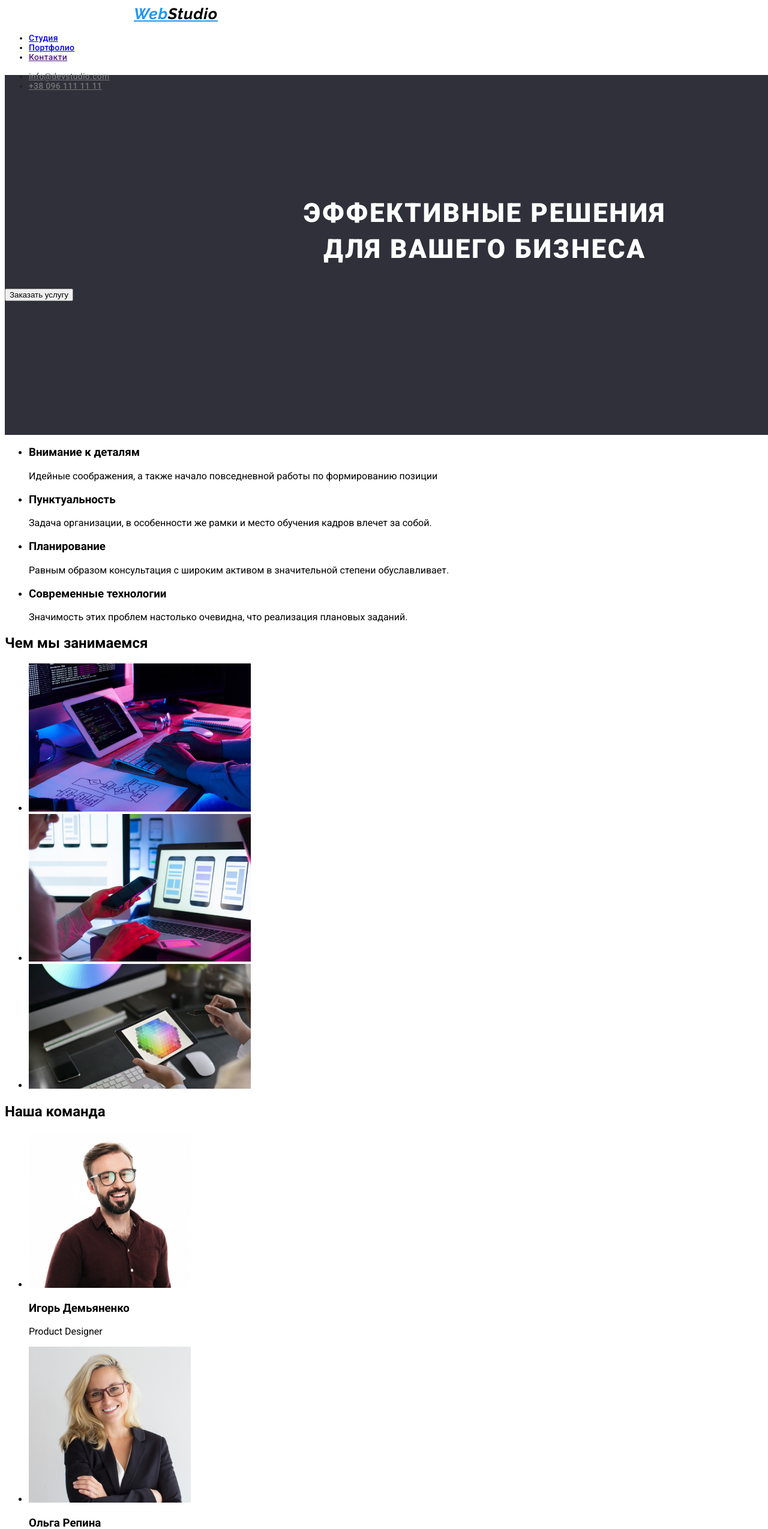
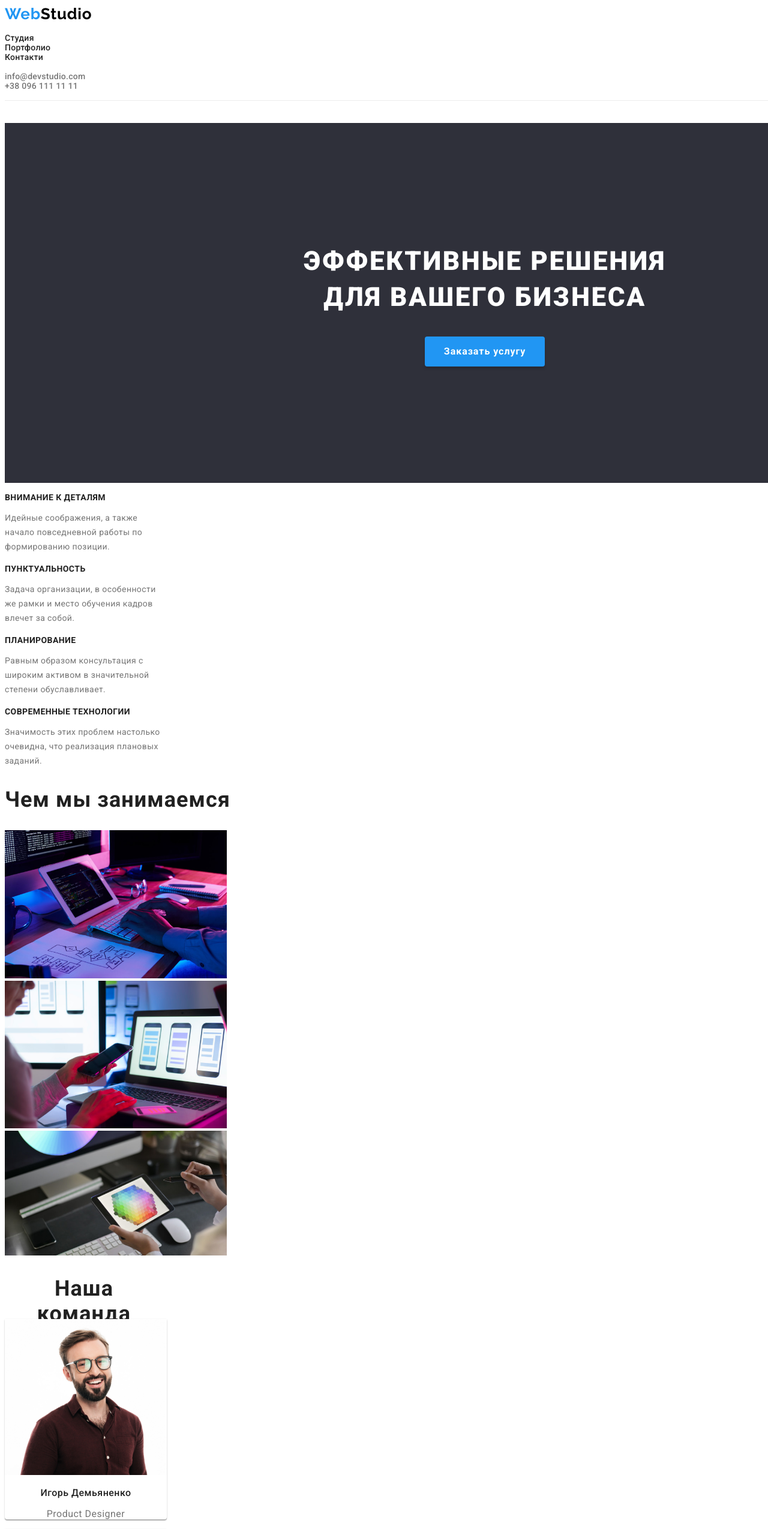
Before and after one commit to Daniil-Kachura/goit-markup-hw-02, a plain HTML site: page index.html in a window 1280 px wide. Shown: the top 2549 px of the page at 60% size. Drawn offline with Linux system fonts and the light colour scheme.

Commit message:
палітра кольорів

```diff
--- a/css/styles.css
+++ b/css/styles.css
@@ -1,3 +1,34 @@
+/* палитра кольорів */
+:root{
+  /* колір фону, колір першої чатини лого */
+  --background-color:#ffff;
+/* текст кольорів */
+  --text-color:#212121;
+  /* колір наведення */
+  --hover-color:#2196F3;
+/* колір тіні */
+  --border-color:#ECECEC;
+  /* колір лого в хедері друга частина */
+  --textlogo-color: #000000;
+/* колір тексту майл та телефону */
+ --mail-tel-color:#757575;
+/* колір фону для панелі з кнопкой */
+--background-header-color:#2F303A;
+/* колір текст та фону при наведенні та табуляції */
+--text-color-btn:#000000;
+--background-color-btn:#00ad23;
+/* коліт текст та фону при натисканні */
+--active-btn-text:#000000;
+--active-btn-background:#961a04;
+/* тіні для нашої команди */
+--boxshadov-clor1:rgba(0, 0, 0, 0.12);
+--boxshadov-clor2:rgba(0, 0, 0, 0.14);
+--boxshadov-clor3:rgba(0, 0, 0, 0.2);
+/* текст почти в футері */
+--text-mail-footer:#ffffff99;
+/* фон для портфоліо */
+--background-portfolio:#E5E5E5;
+}
 /* body */
 .body {
   font-family: 'Roboto', sans-serif;
@@ -6,25 +37,32 @@
 /* шапка styles */
 .header{
 width: 1600px;
-height: 80px;
-left: 0px;
-top: 0px;
-background: #FFFFFF;
+min-height: 80px;
+background: var(--background-color);
+border-bottom: 1px solid #ECECEC;
 }
 .logo-start{
 font-family: 'Raleway';
+font-style: normal;
 font-weight: 700;
 font-size: 26px;
 line-height: 31px;
 letter-spacing: 0.03em;
 color: #2196F3;
-
-margin-left: 215px;
-
+text-decoration: none;
 }
 .logo-end{
-  color: rgba(0, 0, 0, 1);
-
+  color: #000000;
+ text-decoration: none;
+}
+.logo-footer, .adress-link{
+  color:#ffffff;
+  font-style: normal;
+  text-decoration: none;
+}
+.style-link{
+  list-style-type: none;
+  padding: 0;
 }
 .style-nav-link{
 font-weight: 500;
@@ -32,23 +70,28 @@ font-size: 14px;
 line-height: 16px;
 letter-spacing: 0.02em;
 color: #212121;
-
+text-decoration: none;
 }
+/* наведення та табуляція для нав */
 .style-nav-link :hover,
 .style-nav-link :focus
 {
   color: #2196F3;
 }
+.header-color-link{
+  color: #212121;
+  text-decoration: none;
+}
+/* колір тексту для меіл та тел */
 .mail-link{
   color: #757575;
+  text-decoration: none;
 }
 /* main styles */
 .main-header {
-background: rgba(47, 48, 58, 1);
+background: #2F303A;
 width: 1600px;
 height: 600px;
-left: 0px;
-top: 80px;
 }
 .text-main{
 font-family: 'Roboto';
@@ -64,10 +107,117 @@ margin-left: 450px;
 margin-right: 450px;
 padding-top: 200px;
 }
+/* Шапка с кнопкой */
 .style-btn{
+  color: #FFFFFF;
+  background: #2196F3;
+  box-shadow: 0px 4px 4px rgba(0, 0, 0, 0.15);
+  border-radius: 4px;
+font-family: 'Roboto';
+font-style: normal;
+font-weight: 700;
+font-size: 16px;
+line-height: 30px;
+display: flex;
+align-items: center;
+text-align: center;
+letter-spacing: 0.06em;
+padding: 10px 32px;
+margin: 0 auto;
+border: 0;
+}
+.style-btn:hover,
+.style-btn:focus
+{
+  color: #000000;
+  background: #00ad23;
+}
+.style-btn:active{
+  color: #000000;
+  background: #961a04;
+}
+/* Особенности */
+.peculiarities-title{
+  font-family: 'Roboto';
+font-style: normal;
+font-weight: 700;
+font-size: 14px;
+line-height: 16px;
+letter-spacing: 0.03em;
+text-transform: uppercase;
+width: 270px;
+height: 16px;
+color: #212121;
+}
+.peculiarities-text{
+  font-family: 'Roboto';
+font-style: normal;
+font-weight: 400;
+font-size: 14px;
+line-height: 24px;
+letter-spacing: 0.03em;
+width: 270px;
+height: 75px;
+color: #757575;
+}
+/* Чем мы занимаемся */
+.work-titel{
+width: 376px;
+height: 42px;
+font-family: 'Roboto';
+font-style: normal;
+font-weight: 700;
+font-size: 36px;
+line-height: 42px;
+text-align: center;
+letter-spacing: 0.03em;
+color: #212121;
+}
+/* Наша команда */
+.team{
+  width: 264px;
+height: 42px;
+font-family: 'Roboto';
+font-weight: 700;
+font-size: 36px;
+line-height: 42px;
+text-align: center;
+letter-spacing: 0.03em;
+
+color: #212121;
+}
+.team-item{
+  width: 270px;
+  background: #FFFFFF;
+/* material shadow v1 */
+box-shadow:
+0px 1px 3px rgba(0, 0, 0, 0.12),
+0px 1px 1px rgba(0, 0, 0, 0.14),
+0px 2px 1px rgba(0, 0, 0, 0.2);
+border-radius: 0px 0px 4px 4px;
 
 }
+.name-team{
+font-family: 'Roboto';
+font-style: normal;
+font-weight: 500;
+font-size: 16px;
+line-height: 19px;
+text-align: center;
+letter-spacing: 0.03em;
+color: #212121;
 
+}
+.position-team{
+font-family: 'Roboto';
+font-style: normal;
+font-weight: 400;
+font-size: 16px;
+line-height: 19px;
+text-align: center;
+letter-spacing: 0.03em;
+color: #757575;
+}
 /* скрыть заголовок */
 .visually-hidden {
     position: absolute;
@@ -82,3 +232,23 @@ padding-top: 200px;
     clip: rect(0 0 0 0);
     overflow: hidden;
   }
+  .footer{
+width: 1600px;
+height: 252px;
+background: #2F303A;
+  }
+  .mail-footer{
+   color:#ffffff99;
+   text-decoration: none;
+  }
+.adress-link:hover,
+.mail-footer:hover,
+.adress-link:focus,
+.mail-footer:focus
+{
+  color: #2196F3;
+}
+/* колір фону для партфоліо */
+.section-portfolio{
+  background:  #E5E5E5;
+}
--- a/index.html
+++ b/index.html
@@ -5,20 +5,21 @@
     <title>WebStudio</title>
     <link rel="preconnect" href="https://fonts.googleapis.com">
 <link rel="preconnect" href="https://fonts.gstatic.com" crossorigin>
-<link href="https://fonts.googleapis.com/css2?family=Raleway:ital,wght@1,700&family=Roboto:wght@400;500;700;900&display=swap" rel="stylesheet">
-    <link rel="stylesheet" href="./css/styles.css">
+<link href="https://fonts.googleapis.com/css2?family=Raleway:wght@700&family=Roboto:wght@400;500;700;900&display=swap"
+              rel="stylesheet">
+<link rel="stylesheet" href="./css/styles.css" type="text/css">
   </head>
   <body class="body">
     <header class="header">
       <nav>
-        <a href="./index.html" class="logo-start">Web<span class="logo-end">Studio</a></span>
+        <a href="./index.html" class="logo-start">Web<span class="logo-end">Studio</span></a>
         <ul class="style-link">
-            <li class="style-nav-link"><a href="./index.html">Студия</a>
-            <li class="style-nav-link"><a href="./portfolio.html">Портфолио</a></li>
-            <li class="style-nav-link"><a href="">Контакти</a></li>
+            <li class="style-nav-link"><a class="header-color-link" href="./index.html">Студия</a>
+            <li class="style-nav-link"><a class="header-color-link" href="./portfolio.html">Портфолио</a></li>
+            <li class="style-nav-link"><a class="header-color-link" href="">Контакти</a></li>
         </ul>
       </nav>
-      <ul>
+      <ul class="style-link">
         <li class="style-nav-link"><a href="mailto:info@devstudio.com" class="mail-link">info@devstudio.com</a>
         <li class="style-nav-link"><a href="tel:+380961111111" class="mail-link">+38 096 111 11 11</a></li>
       </ul>
@@ -32,38 +33,37 @@
     <!--/* Особенности */-->
       <section>
        <h2 class="visually-hidden">ААААА</h2>
-        <ul>
+        <ul class="style-link">
            <li>
-            <h3>Внимание к деталям</h3>
-             <p>Идейные соображения, а также начало повседневной работы по формированию
-            позиции
+            <h3 class="peculiarities-title">Внимание к деталям</h3>
+             <p class="peculiarities-text">Идейные соображения, а также начало повседневной работы по формированию
+            позиции.
           </p>
           </li>
           <li>
-            <h3>Пунктуальность</h3>
-            <p>Задача организации, в особенности же рамки и место обучения кадров
+            <h3 class="peculiarities-title">Пунктуальность</h3>
+            <p class="peculiarities-text">Задача организации, в особенности же рамки и место обучения кадров
               влечет за собой.
             </p>
           </li>
           <li>
-            <h3>Планирование</h3>
-           <p>Равным образом консультация с широким активом в значительной степени
+            <h3 class="peculiarities-title">Планирование</h3>
+           <p class="peculiarities-text">Равным образом консультация с широким активом в значительной степени
             обуславливает.
           </p>
           </li>
           <li>
-            <h3>Современные технологии</h3>
-           <p>Значимость этих проблем настолько очевидна, что реализация плановых
+            <h3 class="peculiarities-title">Современные технологии</h3>
+           <p class="peculiarities-text">Значимость этих проблем настолько очевидна, что реализация плановых
             заданий.
           </p>
           </li>
-
         </ul>
       </section>
     <!--/* Чем мы занимаемся */-->
       <section>
-         <h2>Чем мы занимаемся</h2>
-         <ul>
+         <h2 class="work-titel">Чем мы занимаемся</h2>
+         <ul class="style-link">
        <li>
         <img  src="./images/image-programer-working.jpg"
         alt="image-programer-working"
@@ -86,37 +86,37 @@
       </section>
     <!--/* Наша команда */-->
       <section>
-        <h2>Наша команда</h2>
-        <ul>
-        <li><img src="./images/img-03.jpg" alt="Игорь Демьяненко"  width="270" class="personal" />
-        <h3>Игорь Демьяненко</h3>
-        <p>Product Designer</p>
+        <h2 class="team">Наша команда</h2>
+        <ul class="style-link">
+        <li class="team-item"><img src="./images/img-03.jpg" alt="Игорь Демьяненко"  width="270" class="personal" />
+        <h3 class="name-team">Игорь Демьяненко</h3>
+        <p class="position-team">Product Designer</p>
       </li>
-        <li><img src="./images/img-02.jpg" alt="Ольга Репина" width="270" class="personal" />
-        <h3>Ольга Репина</h3>
-        <p>Frontend Developer</p>
+        <li class="team-item"><img src="./images/img-02.jpg" alt="Ольга Репина" width="270" class="personal" />
+        <h3 class="name-team">Ольга Репина</h3>
+        <p class="position-team">Frontend Developer</p>
       </li>
-        <li><img src="./images/img-01.jpg" alt="Николай Тарасов" width="270" class="personal" />
-        <h3>Николай Тарасов</h3>
-        <p>Marketing</p>
+        <li class="team-item"><img src="./images/img-01.jpg" alt="Николай Тарасов" width="270" class="personal" />
+        <h3 class="name-team">Николай Тарасов</h3>
+        <p class="position-team">Marketing</p>
       </li>
-       <li> <img src="./images/img-00.jpg" alt="Михаил Ермаков" width="270" class="personal" />
-        <h3>Михаил Ермаков</h3>
-        <p>UI Designer</p>
+       <li class="team-item"> <img src="./images/img-00.jpg" alt="Михаил Ермаков" width="270" class="personal" />
+        <h3 class="name-team">Михаил Ермаков</h3>
+        <p class="position-team">UI Designer</p>
       </li>
        </ul>
     </section>
   </main>
-    <footer>
+    <footer class="footer">
     <!--/*  Наш Адрес */-->
-      <a href="./index.html" class="name">WebStudio</a>
-      <address>
-        <a href="https://goo.gl/maps/piqngm7oDQpEDh6u6" target="_blank" rel="noopener nofollow noreferrer">г. Киев, пр-т Леси Украинки, 26</a>
-        <ul>
-        <li><a href="mailto:info@devstudio.com">info@devstudio.com</a></li>
-        <li><a href="tel:+380961111111">+38 096 111 11 11</a></li>
+    <a href="./index.html" class="logo-start">Web<span class="logo-footer">Studio</span></a>
+    <address>
+      <a class="adress-link" href="https://goo.gl/maps/piqngm7oDQpEDh6u6" target="_blank" rel="noopener nofollow noreferrer">г. Киев, пр-т Леси Украинки, 26</a>
+    </address>
+      <ul class="style-link">
+        <li><a class="mail-footer" href="mailto:info@devstudio.com">info@devstudio.com</a></li>
+        <li><a class="mail-footer" href="tel:+380961111111">+38 096 111 11 11</a></li>
       </ul>
-   </address>
     </footer>
   </body>
 </html>
```
Also changed, not shown: portfolio.html (+22 -19 lines).
